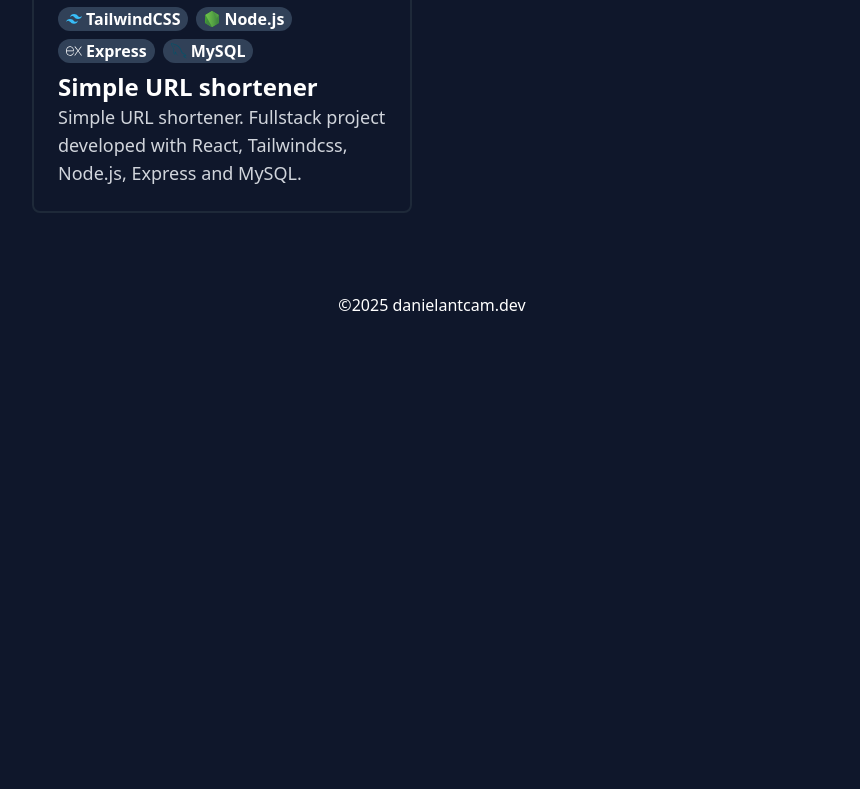
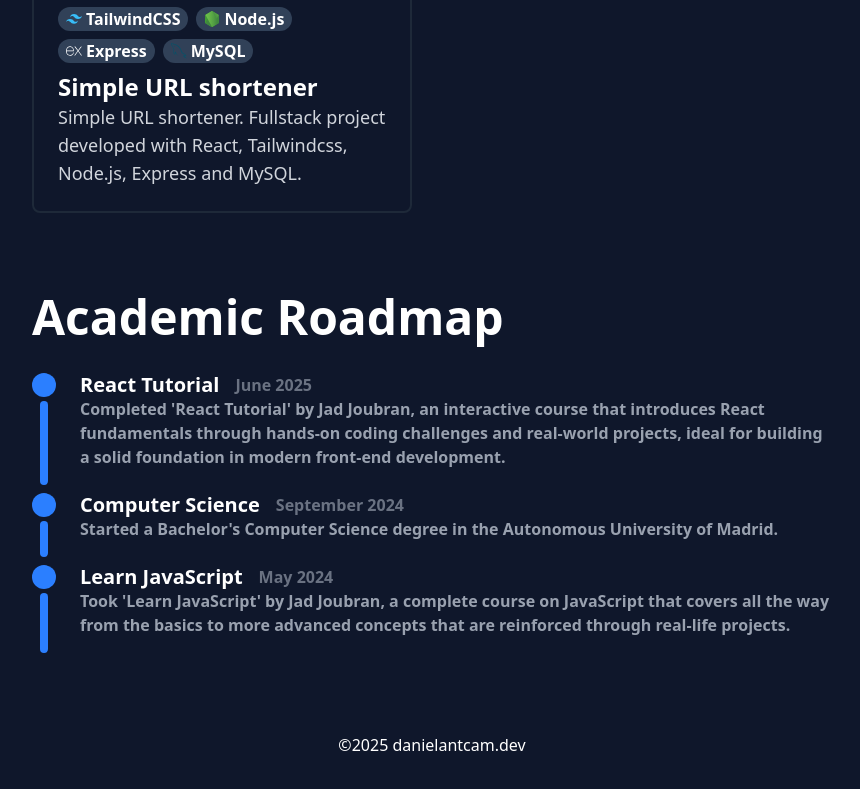
Before and after one commit to danielantcam/portfolio, a React (Vite) app: page / in a window 1280 px wide. Shown: the part 1087-1876 px from the top of the page, without its empty margins (208-1068 px from the left). Before the commit the page ends 1484 px from the top, so only its background shows below. Built offline with nearby package versions, Linux system fonts and the light colour scheme.

Commit message:
Added an academic roadmap

```diff
--- a/src/App.jsx
+++ b/src/App.jsx
@@ -1,6 +1,7 @@
 import Header from "./components/Header";
 import Stack from "./components/Stack";
 import ProjectsGrid from "./components/ProjectsGrid";
+import Roadmap from "./components/RoadmapBlock";
 import Footer from "./components/Footer";
 
 export default function App() {
@@ -8,6 +9,23 @@ export default function App() {
     <Header />
     <Stack />
     <ProjectsGrid />
+    <Roadmap events={[
+      {
+        title: "React Tutorial",
+        description: "Completed 'React Tutorial' by Jad Joubran, an interactive course that introduces React fundamentals through hands-on coding challenges and real-world projects, ideal for building a solid foundation in modern front-end development.",
+        date: "June 2025"
+      },
+      {
+        title: "Computer Science",
+        description: "Started a Bachelor's Computer Science degree in the Autonomous University of Madrid.",
+        date: "September 2024"
+      },
+      {
+        title: "Learn JavaScript",
+        description: "Took 'Learn JavaScript' by Jad Joubran, a complete course on JavaScript that covers all the way from the basics to more advanced concepts that are reinforced through real-life projects.",
+        date: "May 2024"
+      }
+    ]} />
     <Footer />
   </>);
 }
--- /dev/null
+++ b/src/components/RoadmapBlock.jsx
@@ -0,0 +1,41 @@
+export default function Roadmap({ events }){
+    return <article role="list">
+        <h3 className="
+            text-white font-semibold text-3xl mb-8
+            lg:text-5xl
+        ">
+            Academic Roadmap
+        </h3>
+        {events.map((event, index)=> <RoadmapBlock event={event} key={index}/>)}
+    </article>;
+}
+
+function  RoadmapBlock({ event }){
+    const { title, description, date } = event;
+
+    return <section role="listitem" className="flex mb-2">
+        <div aria-hidden="true" className="flex flex-col items-center mr-6">
+            <div className="w-6 h-6 bg-blue-500 rounded-full mb-1"></div>
+            <div className=" grow w-2 bg-blue-500 rounded-sm"></div>
+        </div>
+        <div>
+            <div className="
+                flex flex-col mb-1
+                sm:flex-row sm:items-center sm:h-6 sm:gap-4 sm:mb-0
+            ">
+                <h4 className="
+                    text-white font-semibold text-md
+                    sm:text-xl
+                ">{title}</h4>
+                <span className="
+                    text-gray-500 font-semibold text-xs
+                    sm:text-base
+                ">{date}</span>
+            </div>
+            <p className="
+                text-gray-400 font-semibold pb-4 text-sm
+                sm:text-base
+            ">{description}</p>
+        </div>
+    </section>;
+}
```
